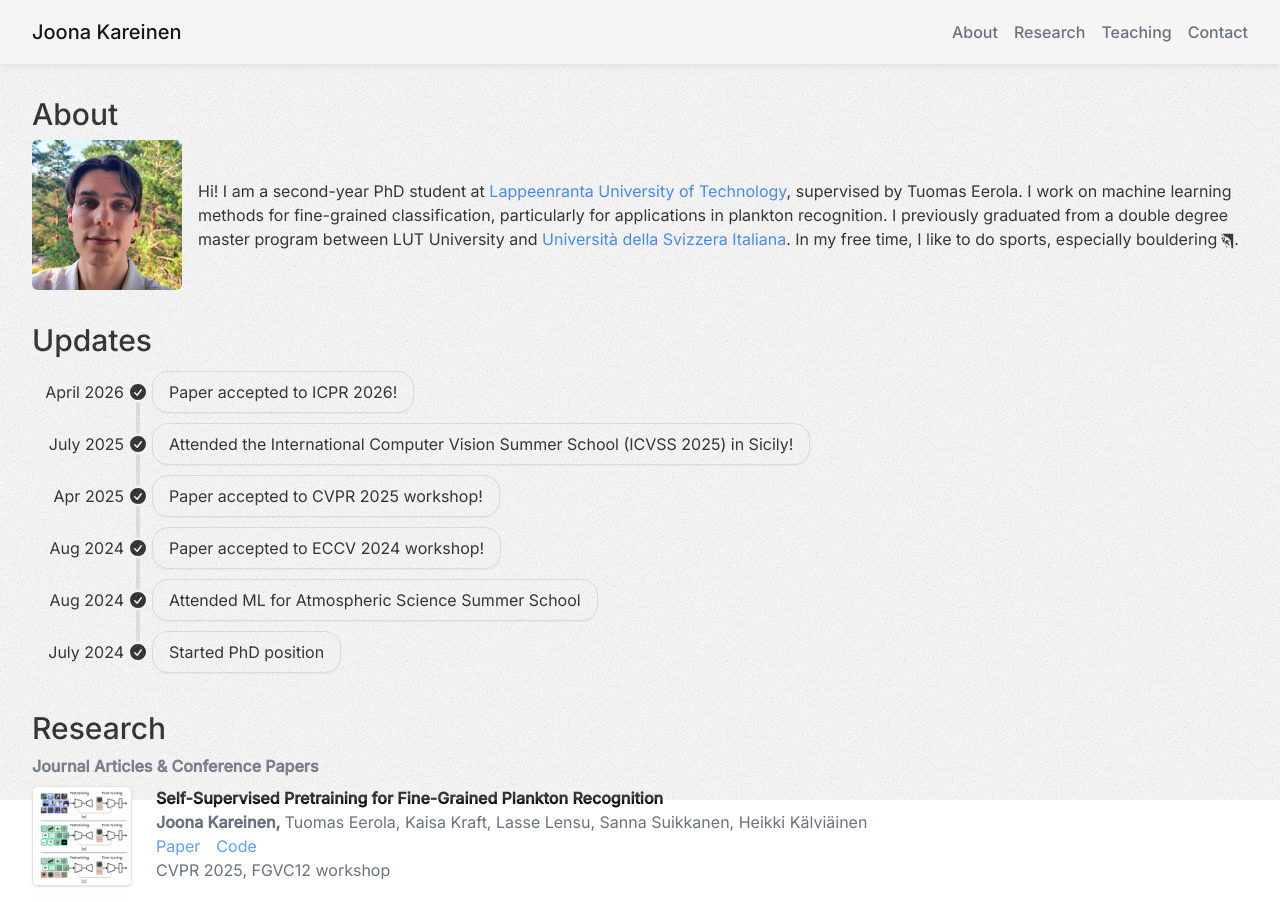
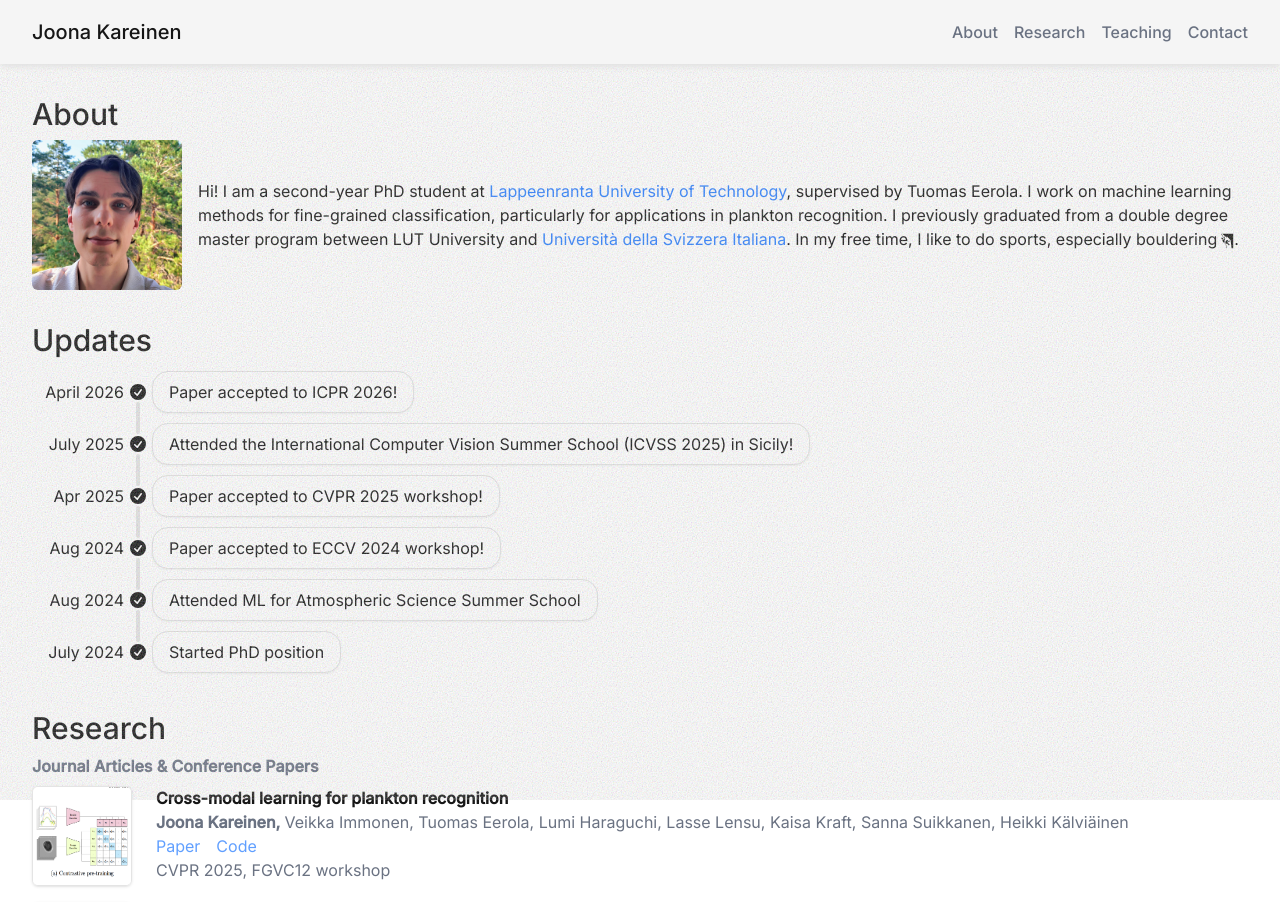
Before and after one commit to Jookare/homepage, a Next.js app: page / in a window 1280 px wide. Shown: the top 902 px of the page. Built offline with nearby package versions, Linux system fonts and the light colour scheme.

Commit message:
Yearly update

```diff
--- a/src/app/components/sections/research/main.jsx
+++ b/src/app/components/sections/research/main.jsx
@@ -7,7 +7,25 @@ const Research = () => {
             <div className="flex flex-col gap-2">
                 <p className="text-gray-500 font-semibold">Journal Articles & Conference Papers</p>
                 <div className="flex flex-col gap-4">
-
+                <ResearchItem
+                        imageSrc="/pub3.png"
+                        title="Cross-modal learning for plankton recognition"
+                        authors={[
+                            { name: "Joona Kareinen", isHighlighted: true },
+                            { name: "Veikka Immonen" },
+                            { name: "Tuomas Eerola" },
+                            { name: "Lumi Haraguchi" },
+                            { name: "Lasse Lensu" },
+                            { name: "Kaisa Kraft" },
+                            { name: "Sanna Suikkanen" },
+                            { name: "Heikki Kälviäinen" },
+                        ]}
+                        links={[
+                            { label: "Paper", href: "https://arxiv.org/abs/2603.16427" },
+                            { label: "Code", href: "https://github.com/Jookare/cross-modal-plankton" },
+                        ]}
+                        forum="CVPR 2025, FGVC12 workshop"
+                    />
                     <ResearchItem
                         imageSrc="/pub2.png"
                         title="Self-Supervised Pretraining for Fine-Grained Plankton Recognition"
--- a/src/app/components/sections/teaching/main.jsx
+++ b/src/app/components/sections/teaching/main.jsx
@@ -7,6 +7,7 @@ const Teaching = () => {
                 <h1 className="text-2xl md:text-3xl  font-medium mb-2">Teaching</h1>
                 <div className="flex flex-col gap-2">
                     <p className="text-gray-500 font-semibold">Courses</p>
+                    <TeachingItem course="3D Computer Vision (Spring 2026)" university="LUT University" role="Teaching Assitant" />
                     <TeachingItem course="3D Computer Vision (Spring 2025)" university="LUT University" role="Teaching Assitant" />
                     <TeachingItem course="Numerical Methods (Spring 2023)" university="LUT University" role="Teaching Assitant" />
                     <TeachingItem course="Mathematics III (Spring 2022)" university="LUT University" role="Teaching Assitant" />
--- a/src/app/layout.jsx
+++ b/src/app/layout.jsx
@@ -1,6 +1,7 @@
 import './globals.css'
 import Noise from "./components/noise";
 import { Inter } from 'next/font/google'
+
  import { Analytics } from "@vercel/analytics/next"
  import { SpeedInsights } from "@vercel/speed-insights/next"
 
@@ -33,8 +34,8 @@ export default function RootLayout({children}) {
       <body>
         <Noise />
         {children}
+        <Analytics />
         <SpeedInsights />
-        <Analytics />
       </body>
     </html>
   )
```
Also changed, not shown: public/pub3.png (added).
